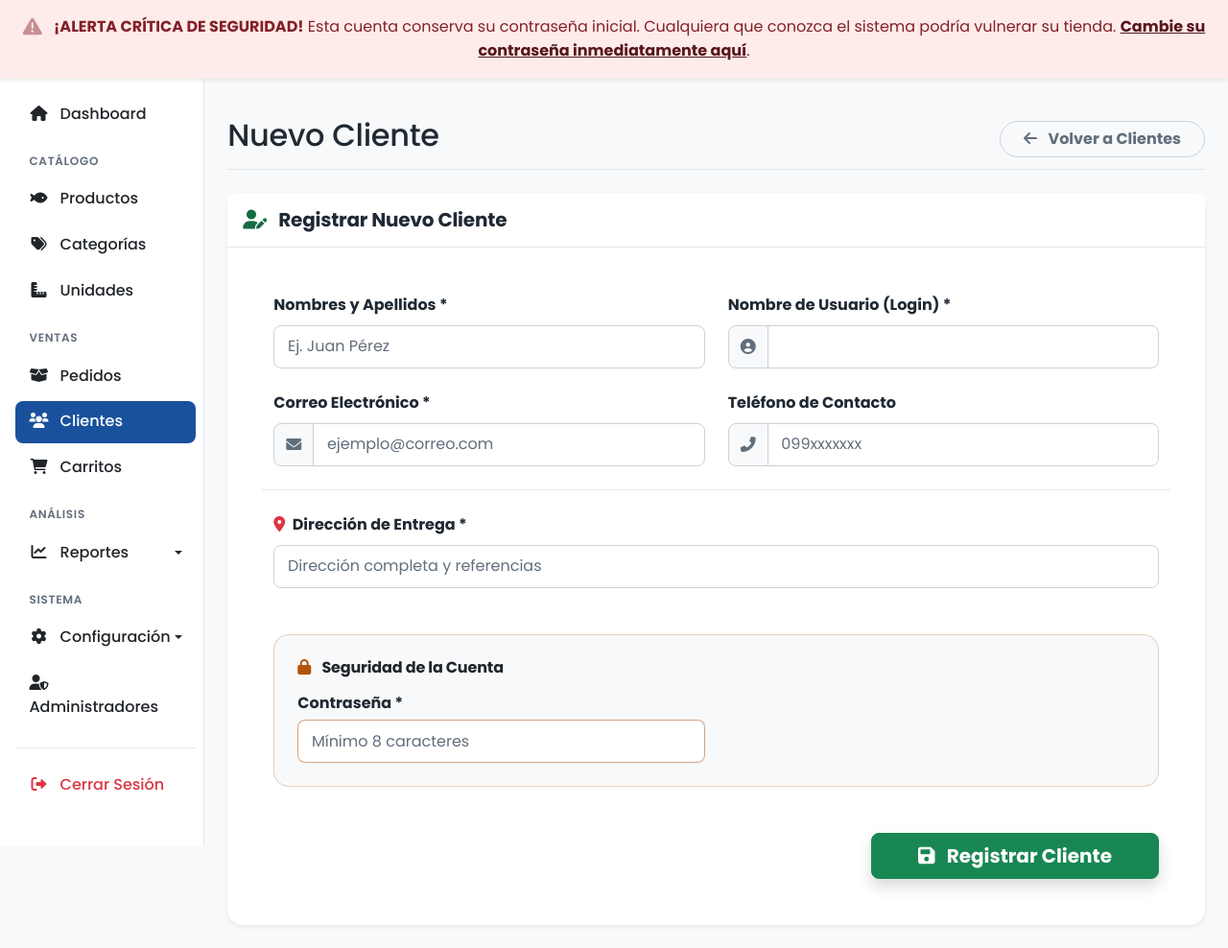
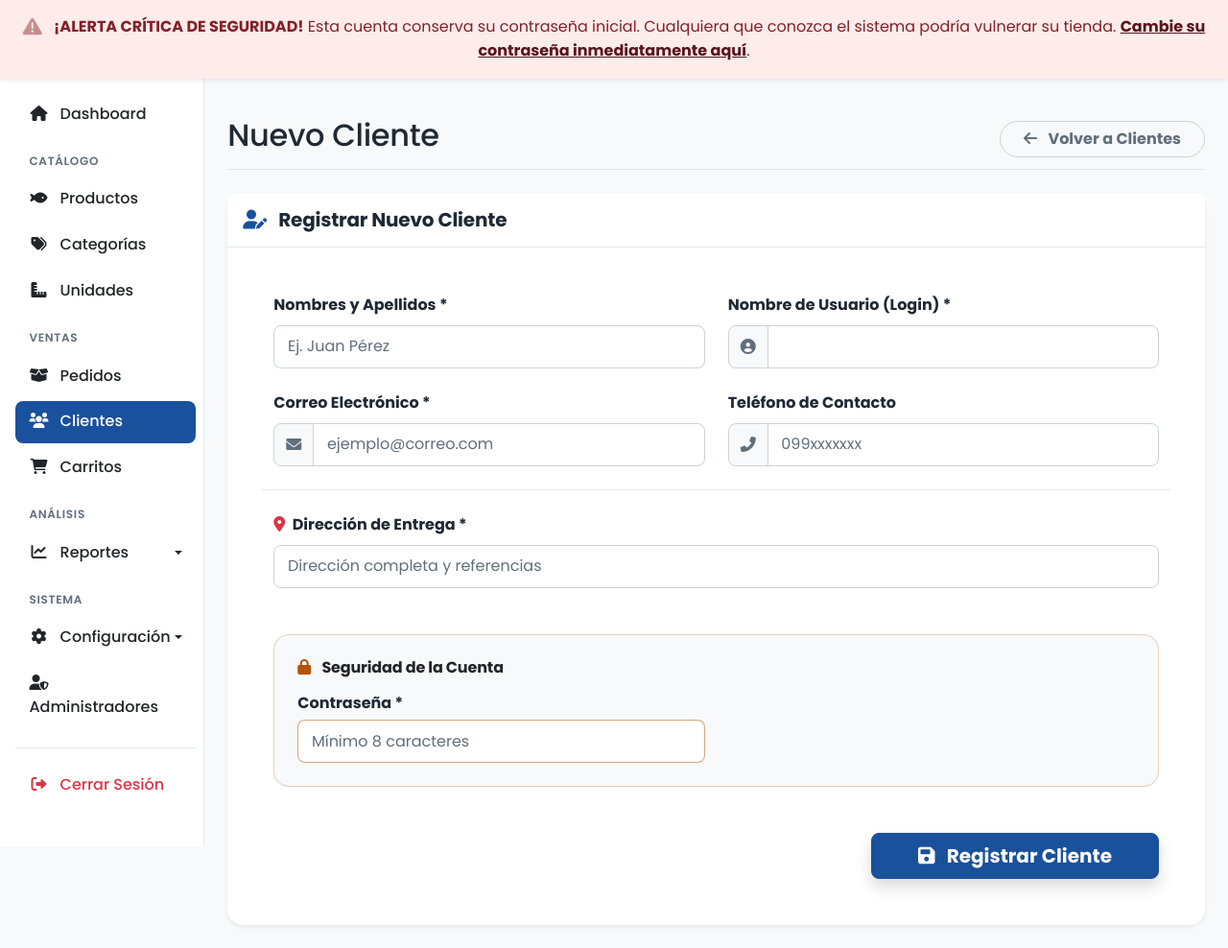
Before and after one commit to alexandervi1/PescaderiaLaravel, a Laravel app: page /admin/clientes/create in a window 1280 px wide. Shown: the part 80-1068 px from the top of the page at 96% size. Run offline with Laravel 9, Linux system fonts and the light colour scheme; a user stored in the database is signed in; data comes from the database, SQL or seed files in the repository; data that the repository does not hold is empty; some libraries are stand-ins or nearby versions.

Commit message:
style(admin): alinea botones con la paleta y valida contrastes

```diff
--- a/resources/views/admin/clientes/create.blade.php
+++ b/resources/views/admin/clientes/create.blade.php
@@ -11,7 +11,7 @@
 @section('content')
 <div class="card border-0 shadow-sm rounded-4 max-w-4xl mx-auto">
     <div class="card-header bg-white py-3 border-bottom">
-        <h5 class="mb-0 fw-bold"><i class="fas fa-user-edit text-success me-2"></i> {{ isset($cliente) ? 'Actualizar Ficha de Cliente' : 'Registrar Nuevo Cliente' }}</h5>
+        <h5 class="mb-0 fw-bold"><i class="fas fa-user-edit text-primary me-2"></i> {{ isset($cliente) ? 'Actualizar Ficha de Cliente' : 'Registrar Nuevo Cliente' }}</h5>
     </div>
     <div class="card-body p-4 p-md-5">
         <form action="{{ isset($cliente) ? route('admin.clientes.update', $cliente->usuario_id) : route('admin.clientes.store') }}" method="POST">
@@ -75,7 +75,7 @@
             </div>
 
             <div class="text-end pt-4 mt-4">
-                <button type="submit" class="btn btn-success btn-lg px-5 fw-bold shadow">
+                <button type="submit" class="btn btn-primary btn-lg px-5 fw-bold shadow">
                     <i class="fas fa-save me-2"></i> {{ isset($cliente) ? 'Guardar Cambios' : 'Registrar Cliente' }}
                 </button>
             </div>
--- a/resources/views/admin/configuracion/edit.blade.php
+++ b/resources/views/admin/configuracion/edit.blade.php
@@ -199,7 +199,7 @@
                             </div>
 
                             <div class="d-flex justify-content-end mt-5 pt-3 border-top">
-                                <button type="submit" class="btn btn-dark btn-lg fw-bold shadow-sm rounded-pill px-5">
+                                <button type="submit" class="btn btn-brand-dark btn-lg fw-bold shadow-sm rounded-pill px-5">
                                     Actualizar Seguridad <i class="fas fa-lock ms-2"></i>
                                 </button>
                             </div>
--- a/resources/views/pedidos/show.blade.php
+++ b/resources/views/pedidos/show.blade.php
@@ -88,7 +88,7 @@
                 </div>
 
                 <div class="mt-4">
-                    <a href="{{ route('pedidos.receipt', $pedido->pedido_id) }}" target="_blank" class="btn btn-dark w-100 py-2 fw-bold">
+                    <a href="{{ route('pedidos.receipt', $pedido->pedido_id) }}" target="_blank" class="btn btn-brand-dark w-100 py-2 fw-bold">
                         <i class="fas fa-file-invoice me-2"></i> Ver Recibo / Imprimir
                     </a>
                 </div>
```
